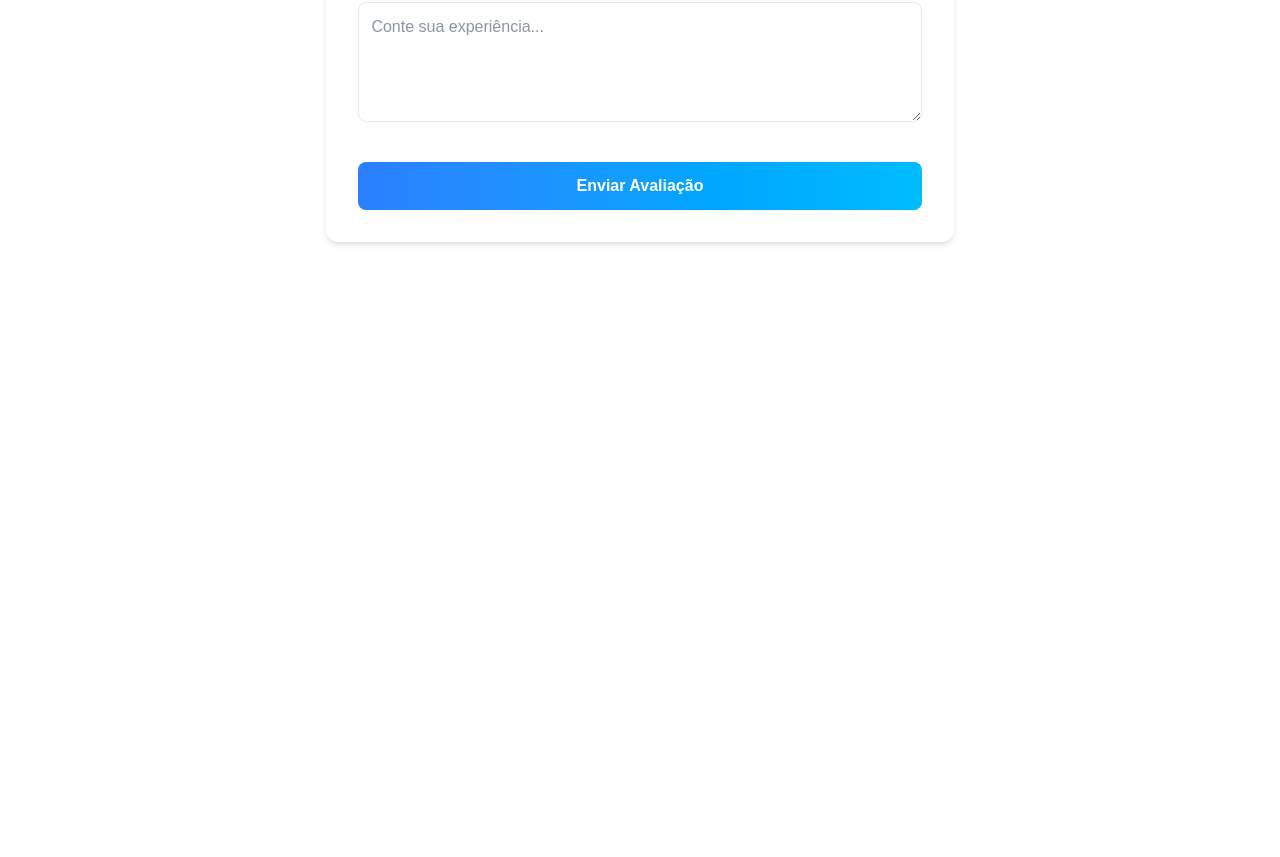
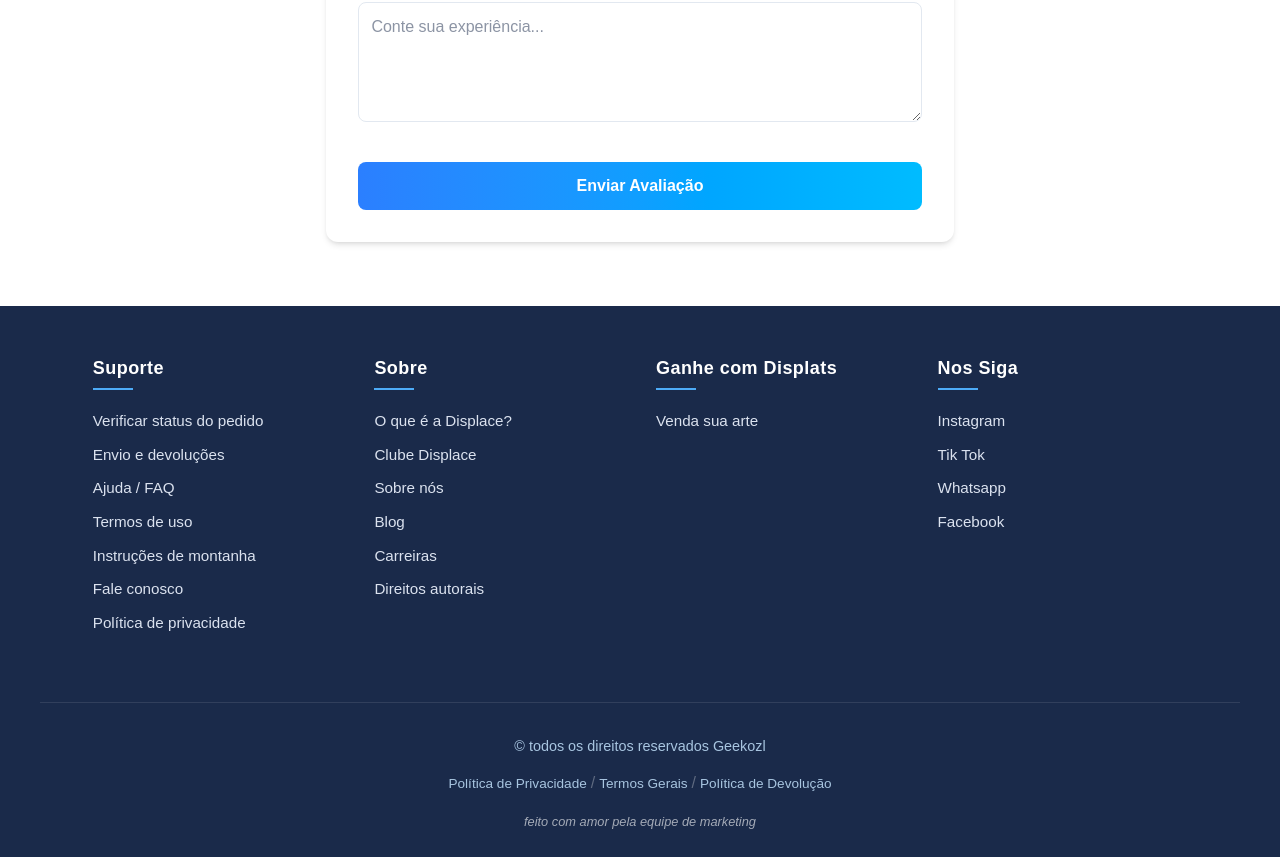
Before and after one commit to LucasEPO/nuvem_front, a Next.js app: page / in a window 1280 px wide. Shown: the part 3095-3952 px from the top of the page. Before the commit the page ends 3401 px from the top, so only its background shows below. Built offline with nearby package versions, Linux system fonts and the light colour scheme.

Commit message:
Add footer

```diff
--- a/app/layout.tsx
+++ b/app/layout.tsx
@@ -2,6 +2,7 @@ import type { Metadata } from "next";
 import { Geist, Geist_Mono } from "next/font/google";
 import "./globals.css";
 import Header from "@/components/layout/Header";
+import Footer from "@/components/layout/Footer";
 
 const geistSans = Geist({
   variable: "--font-geist-sans",
@@ -30,6 +31,7 @@ export default function RootLayout({
       >
         <Header />
         {children}
+        <Footer />
       </body>
     </html>
   );
--- /dev/null
+++ b/components/layout/Footer.tsx
@@ -0,0 +1,127 @@
+import Link from "next/link";
+
+const footerLinksSupport = [
+  { label: "Verificar status do pedido", href: "#" },
+  { label: "Envio e devoluções", href: "#" },
+  { label: "Ajuda / FAQ", href: "#" },
+  { label: "Termos de uso", href: "#" },
+  { label: "Instruções de montanha", href: "#" },
+  { label: "Fale conosco", href: "#" },
+  { label: "Política de privacidade", href: "#" },
+];
+
+const footerLinksAbout = [
+  { label: "O que é a Displace?", href: "#" },
+  { label: "Clube Displace", href: "#" },
+  { label: "Sobre nós", href: "#" },
+  { label: "Blog", href: "#" },
+  { label: "Carreiras", href: "#" },
+  { label: "Direitos autorais", href: "#" },
+];
+
+const footerLinksEarn = [
+    { label: "Venda sua arte", href: "#" },
+];
+
+const footerLinksFind = [
+    { label: "Instagram", href: "#" },
+    { label: "Tik Tok", href: "#" },
+    { label: "Whatsapp", href: "#" },
+    { label: "Facebook", href: "#" },
+];
+
+export default function Footer() {
+    return (
+        <div className="bg-[#1a2a4a] text-[#f0f4f8] pt-12 px-8 pb-6 leading-relaxed">
+            <div className="grid grid-cols-[repeat(auto-fit,minmax(200px,1fr))] gap-8 w-[90%] mt-0 mx-auto mb-8 max-md:gird-cols-[repeat(2, 1fr)] max-sm:grid-cols-1">
+                <div className="mb-6">
+                    <h3 className="text-white text-lg font-semibold mb-5 tracking-wide relative pb-2 after:content-[''] after:absolute after:left-0 after:bottom-0 after:w-10 after:h-0.5 after:bg-[#4dabf7] max-sm:text-">
+                        Suporte
+                    </h3>
+                    <ul className="p-0 list-unstyled m-0 text-sm">
+                        {footerLinksSupport.map(({ label, href }) => (
+                            <li key={label} className="mb-3">
+                            <Link
+                                href={href}
+                                className="text-[#dbe2ef] no-underline transition-all duration-300 ease-in-out text-[0.95rem] inline-block hover:text-[#4dabf7] hover:translate-x-[3px]"
+                            >
+                                {label}
+                            </Link>
+                            </li>
+                        ))}
+                    </ul>
+                </div>
+                <div className="mb-6">
+                    <h3 className="text-white text-lg font-semibold mb-5 tracking-wide relative pb-2 after:content-[''] after:absolute after:left-0 after:bottom-0 after:w-10 after:h-0.5 after:bg-[#4dabf7]">
+                        Sobre
+                    </h3>
+                    <ul className="p-0 list-unstyled m-0 text-sm">
+                        {footerLinksAbout.map(({ label, href }) => (
+                            <li key={label} className="mb-3">
+                            <Link
+                                href={href}
+                                className="text-[#dbe2ef] no-underline transition-all duration-300 ease-in-out text-[0.95rem] inline-block hover:text-[#4dabf7] hover:translate-x-[3px]"
+                            >
+                                {label}
+                            </Link>
+                            </li>
+                        ))}
+                    </ul>
+                </div>
+                <div className="mb-6">
+                    <h3 className="text-white text-lg font-semibold mb-5 tracking-wide relative pb-2 after:content-[''] after:absolute after:left-0 after:bottom-0 after:w-10 after:h-0.5 after:bg-[#4dabf7]">
+                        Ganhe com Displats
+                    </h3>
+                    <ul className="p-0 list-unstyled m-0 text-sm">
+                        {footerLinksEarn.map(({ label, href }) => (
+                            <li key={label} className="mb-3">
+                            <Link
+                                href={href}
+                                className="text-[#dbe2ef] no-underline transition-all duration-300 ease-in-out text-[0.95rem] inline-block hover:text-[#4dabf7] hover:translate-x-[3px]"
+                            >
+                                {label}
+                            </Link>
+                            </li>
+                        ))}
+                    </ul>
+                </div>
+                <div className="mb-6">
+                    <h3 className="text-white text-lg font-semibold mb-5 tracking-wide relative pb-2 after:content-[''] after:absolute after:left-0 after:bottom-0 after:w-10 after:h-0.5 after:bg-[#4dabf7]">
+                        Nos Siga
+                    </h3>
+                    <ul className="p-0 list-unstyled m-0 text-sm">
+                        {footerLinksFind.map(({ label, href }) => (
+                            <li key={label} className="mb-3">
+                            <Link
+                                href={href}
+                                className="text-[#dbe2ef] no-underline transition-all duration-300 ease-in-out text-[0.95rem] inline-block hover:text-[#4dabf7] hover:translate-x-[3px]"
+                            >
+                                {label}
+                            </Link>
+                            </li>
+                        ))}
+                    </ul>
+                </div>
+            </div>
+            <div className="text-center pt-8 border-t border-white/10 max-w-[1200px] mx-auto">
+                <p className="text-[#a8c5e0] text-[0.9rem] mb-2">© todos os direitos reservados Geekozl</p>
+
+                <div className="my-3">
+                    <Link href="#" className="text-[#a8c5e0] text-[0.85rem] no-underline transition-colors duration-300 hover:text-[#4dabf7] hover:underline">
+                        Política de Privacidade
+                    </Link>
+                    <span className="text-white/30 mx-1">/</span>
+                    <Link href="#" className="text-[#a8c5e0] text-[0.85rem] no-underline transition-colors duration-300 hover:text-[#4dabf7] hover:underline">
+                        Termos Gerais
+                    </Link>
+                    <span className="text-white/30 mx-1">/</span>
+                    <Link href="#" className="text-[#a8c5e0] text-[0.85rem] no-underline transition-colors duration-300 hover:text-[#4dabf7] hover:underline">
+                        Política de Devolução
+                    </Link>
+                </div>
+
+                <p className="text-white/60 text-[0.8rem] italic mt-4">feito com amor pela equipe de marketing</p>
+            </div>
+        </div>
+    );
+};
```
